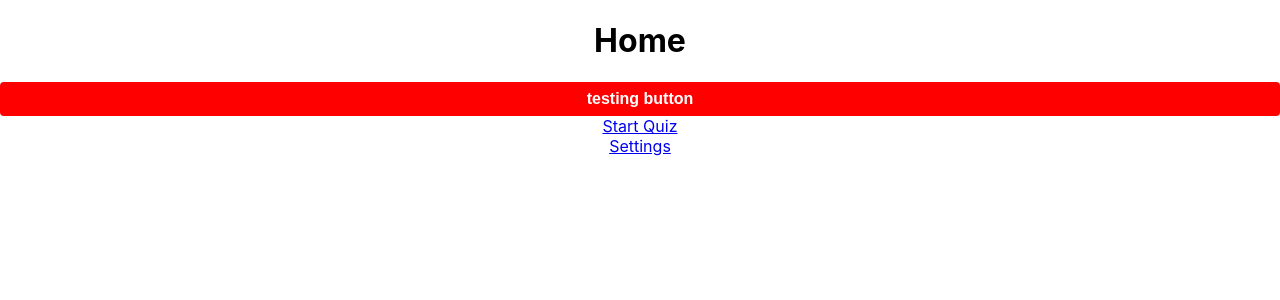
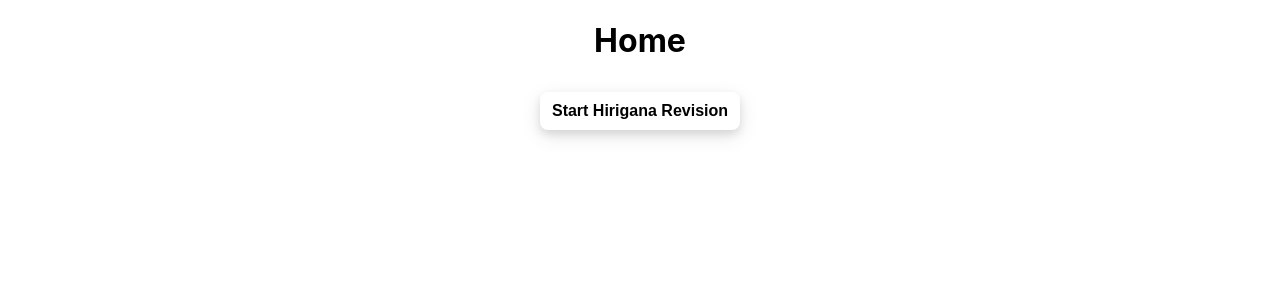
Before and after one commit to Sing-Kai/kana-app, a React (Create React App) app in the folder kana-client/: page / in a window 1280 px wide. Shown: the top 300 px of the page. Built offline with nearby package versions, Linux system fonts and the light colour scheme.

Commit message:
updated styling of homepage

```diff
--- a/kana-client/src/App.js
+++ b/kana-client/src/App.js
@@ -8,6 +8,10 @@ import {
 } from "react-router-dom";
 import QuizContent from "./components/Quiz";
 import Settings from "./pages/Settings";
+import {createGlobalStyle} from 'styled-components'
+
+const GlobalStyle = createGlobalStyle`
+`;
 
 function App() {
 
--- a/kana-client/src/components/common/Button.js
+++ b/kana-client/src/components/common/Button.js
@@ -1,17 +1,21 @@
 import styled from 'styled-components'
 
 const Button = styled.button`
-    color: white;
-    background: red;
+    color: black;
+    background: white;
     font-weight: bold;
-    padding: 8px;
-    border-radius: 4px;
-    box-shadow: none;
+    padding: 10px;
+    border-radius: 8px;
+    box-shadow: 0 4px 8px 0 rgba(0, 0, 0, 0.1), 0 6px 20px 0 rgba(0, 0, 0, 0.1);
     font-size: 1em;
     border: none;
-    width: 100%;
+    width: 200px;
     display: block;
     white-space: none;
+    text-decoration: none;
+    text-align: center;
+    display: inline-block;
+    margin-top: 10px;
 
     &:disabled{
         background: #eee;
--- a/kana-client/src/pages/Home.js
+++ b/kana-client/src/pages/Home.js
@@ -13,13 +13,15 @@ export default class Home extends Component {
     return (
       <div>
         <h1>Home</h1>
-          <Button>testing button</Button>
-          <div>
-            <Link to='/quiz'>Start Quiz</Link>
-          </div>
-          <div>
-            <Link to='/settings'>Settings</Link>
-          </div>
+          <Link to='/quiz'>
+            <Button>Start Hirigana Revision</Button>
+          </Link>
+
+          {/* <div>
+            <Link to='/settings'>
+              <Button>Settings</Button>
+            </Link>
+          </div> */}
       </div>
     )
   }
```
Also changed, not shown: 1 other file (tests, documents, lock files or other folders).
